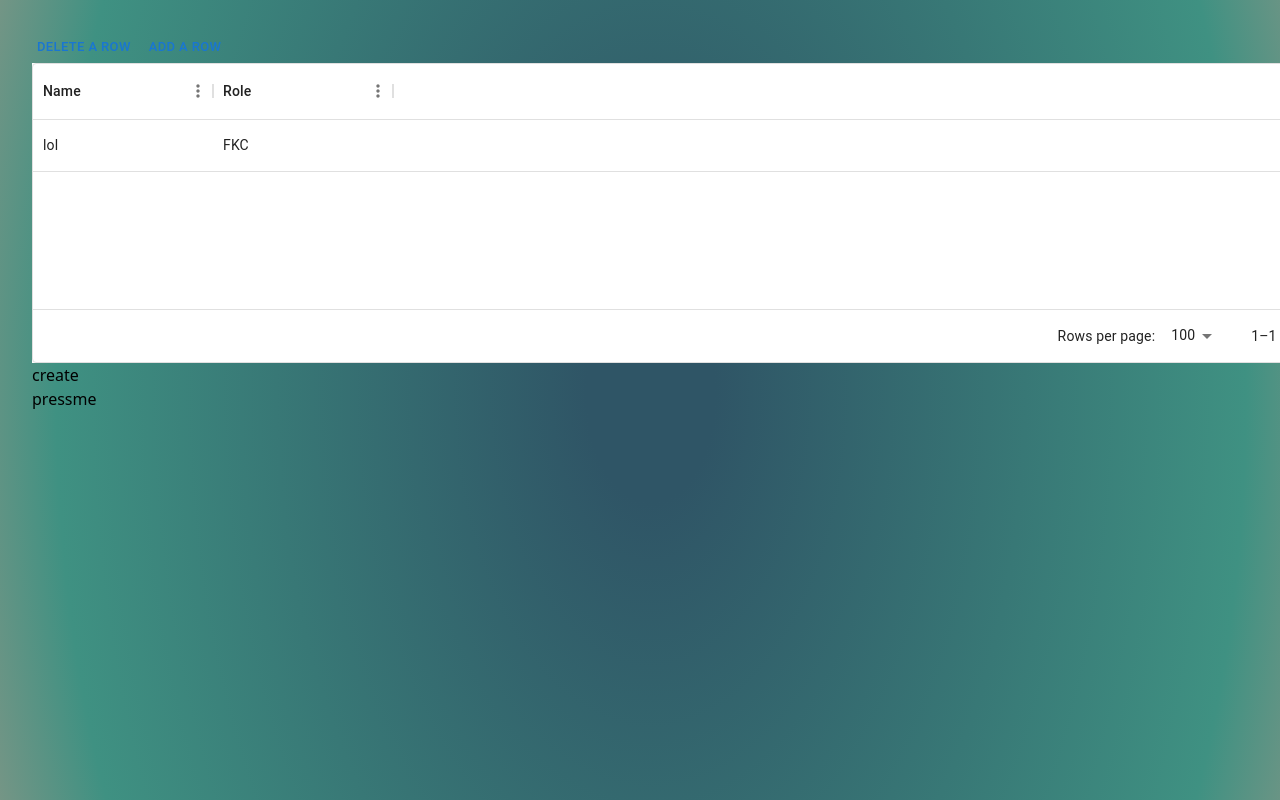
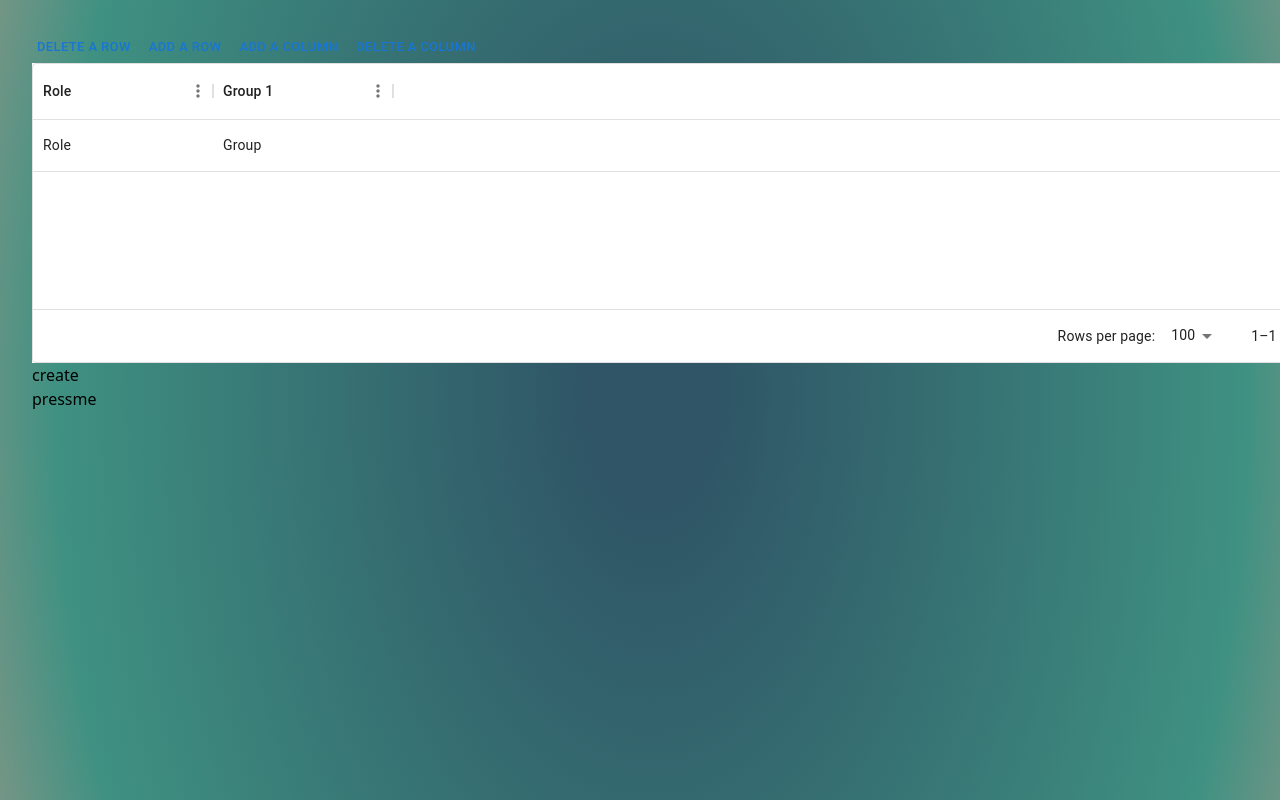
Before and after one commit to Suchpuns/matchme, a React (Vite) app in the folder frontend/: page /admin/1/create in a window 1280 px wide. Shown: the top 800 px of the page. Built offline with nearby package versions, Linux system fonts and the light colour scheme.

Commit message:
added column adding v sketch

```diff
--- a/frontend/src/components/EditableTable.tsx
+++ b/frontend/src/components/EditableTable.tsx
@@ -8,37 +8,30 @@ let idCounterRow = 0;
 
 const createRow = () => {
   idCounterRow += 1;
-  return { id: idCounterRow, name: "lol", role: "FKC" };
+  return { id: idCounterRow, role: "Role", group: "Group"};
 };
 
+let idCounterCol = -1;
+const createCol = () => {
+  idCounterCol += 1;
+  return { field: 'group' + idCounterCol, headerName: 'Group ' + idCounterCol, width: 180, editable: true};
+};
+
+
 let columns: GridColDef[] = [
-  { field: 'name', headerName: 'Name', width: 180, editable: true },
-  { field: 'role', headerName: 'Role', width: 180, editable: true }
-];
-
-let dummyrows: GridRowsProp = [
-  {
-    id: 1,
-    name: "test",
-    role: "FE",
-  },
-  {
-    id: 2,
-    name: "test2",
-    role: "BE",
-  },
-  {
-    id: 3,
-    name: "test3",
-    role: "FE",
-  },
+  { field: 'role', headerName: 'Role', width: 180, editable: true },
+  { field: 'group', headerName: 'Group 1', width: 180, editable: true }
 ];
 
 export default function EditableTable() {
   const [rows, setRows] = React.useState(() => [createRow()]);
+  const [cols, setCols] = React.useState(() => [createCol()]);
 
   const handleAddRow = () => {
     setRows((prevRows) => [...prevRows, createRow()]);
+  };
+  const handleAddColumn = () => {
+    setCols((newCol: any) => [...newCol, columns.push(createCol())]);
   };
   const handleDeleteRow = () => {
     if (rows.length === 0) {
@@ -53,6 +46,13 @@ export default function EditableTable() {
     });
   };
 
+  const handleDeleteCol = () => {
+    if (columns.length == 1) {
+      return;
+    }
+    setCols((newCol: any) => [...newCol, columns.pop()]);
+    idCounterCol--;
+  };
   return (
     <Box sx={{ width: '100%' }}>
       <Stack direction="row" spacing={1}>
@@ -62,9 +62,16 @@ export default function EditableTable() {
         <Button size="small" onClick={handleAddRow}>
           Add a row
         </Button>
+        <Button size="small" onClick={handleAddColumn}>
+          Add a column
+        </Button>
+        <Button size="small" onClick={handleDeleteCol}>
+          Delete a column
+        </Button>
       </Stack>
       <div style={{ height: 300, width: '100%', backgroundColor: "white"}}>
-        <DataGrid rows={rows} columns={columns} />
+        <DataGrid rows={rows} columns={columns.map(column => (column
+        ))} />
       </div>
     </Box>
   );
```
